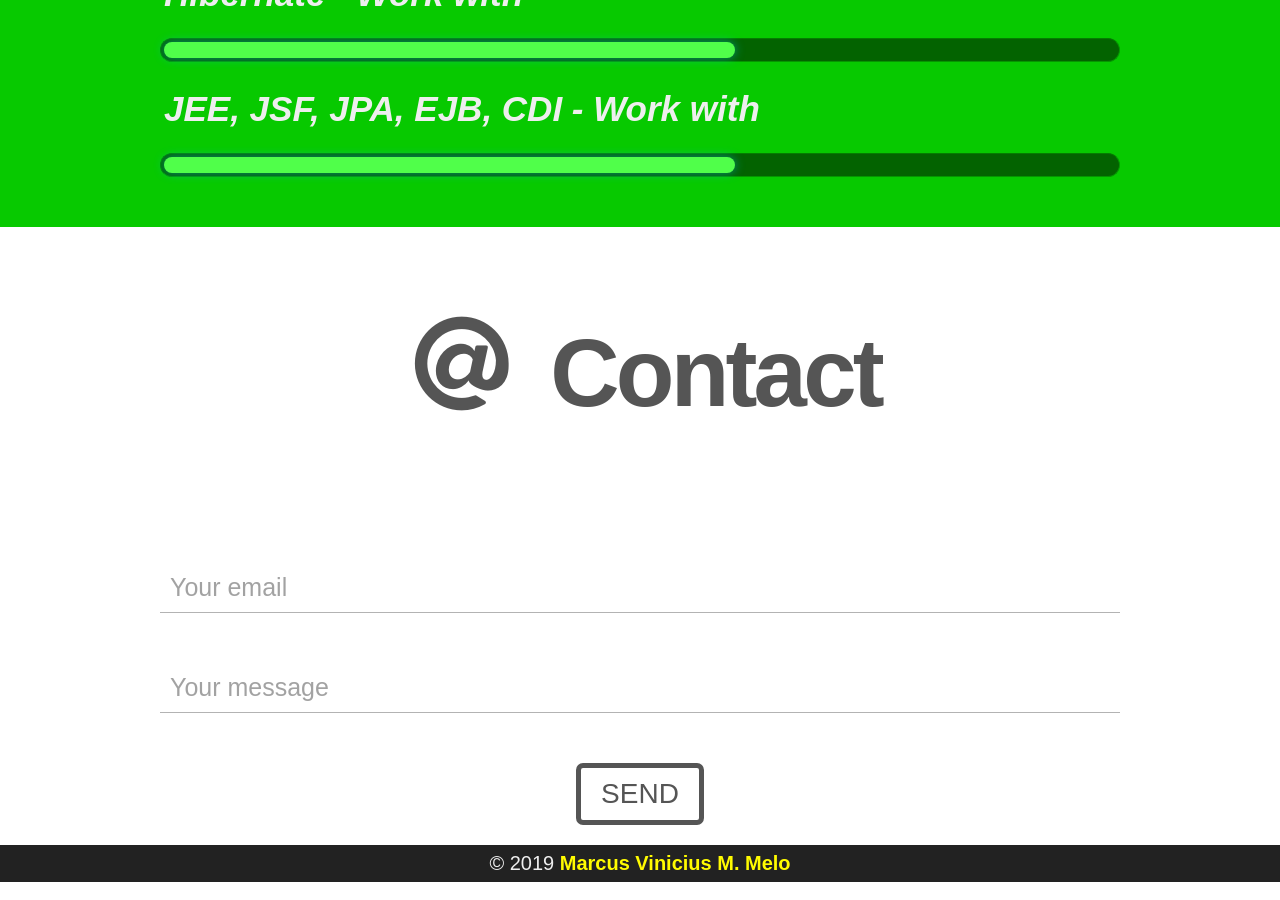
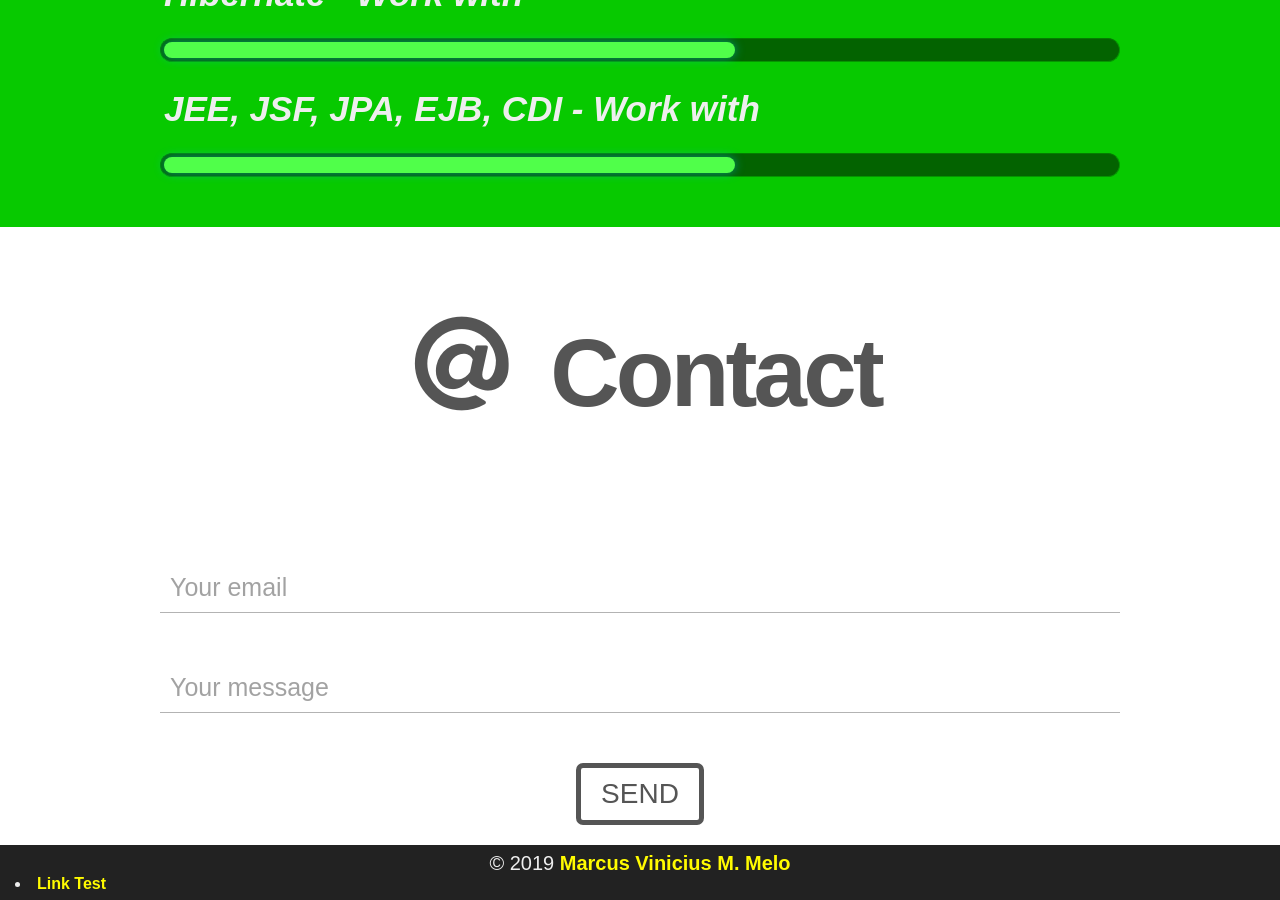
Before and after one commit to vininjr/vininjr.github.io, a Jekyll site: the page built from index.html, in a window 1280 px wide and 900 px high, scrolled down 9386 px. Built offline with Jekyll 4.4.1, drawn with Linux system fonts in a browser that asks for light colours; a style sheet for code colours, icons or effects is not loaded.

Commit message:
Update footer.html

```diff
--- a/_includes/footer.html
+++ b/_includes/footer.html
@@ -2,4 +2,5 @@
   <p class="copyright">
     © {{ site.time | date: '%Y' }} <a href="https://github.com/{{ site.github }}" target="_blank">{{ site.author }}</a>
   </p>
+  <li><a href="https://github.com/vininjr/Minimax-and-Alfa-beta-pruning-with-Tic-tac-toe-game" target="_blank">Link Test</a></li>
 </footer>
```
